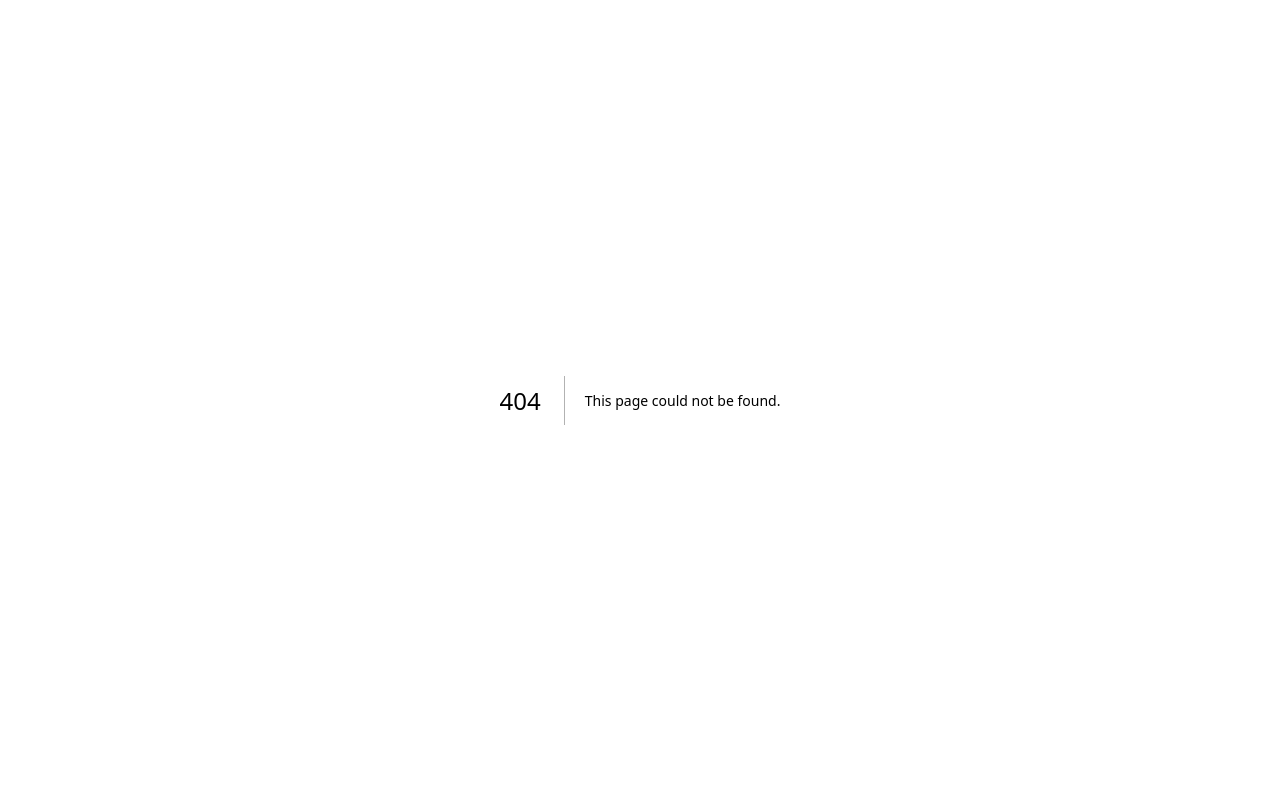
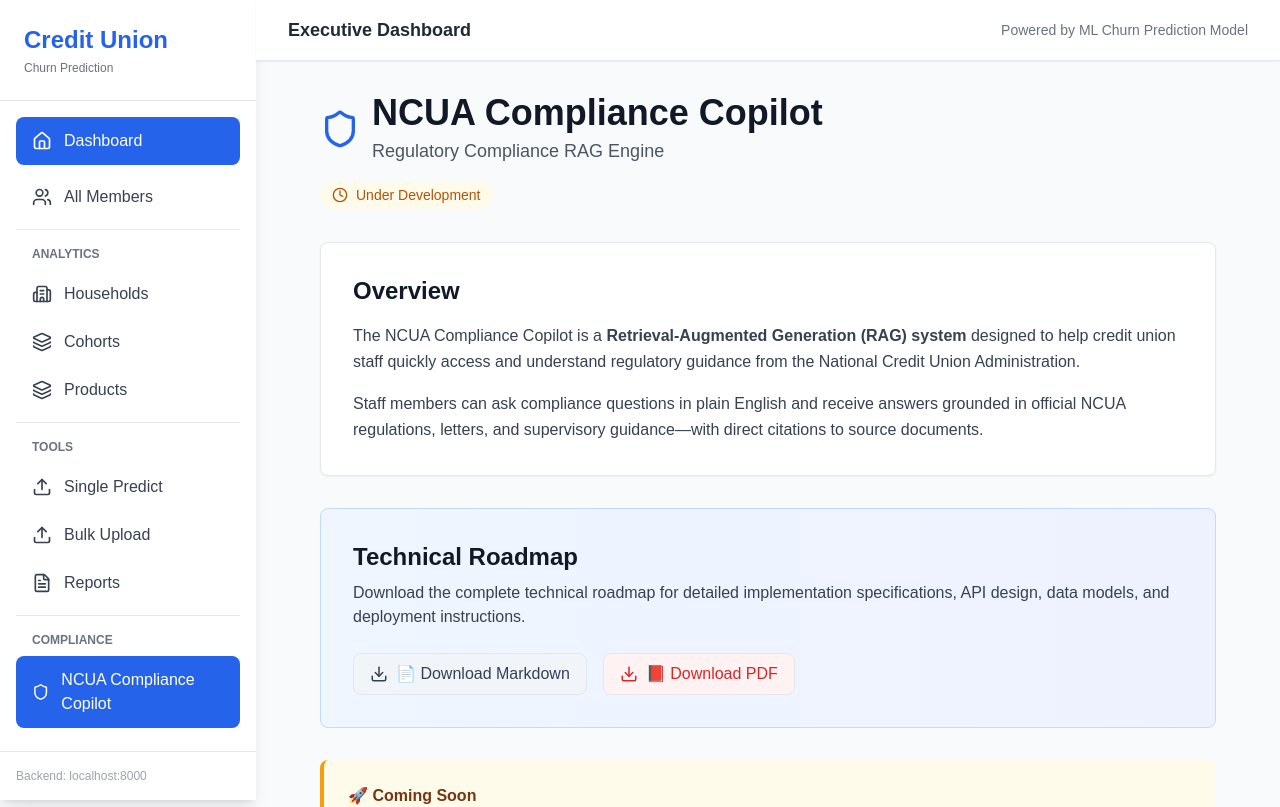
Before and after one commit to MeherMS/Credit-Union-Member-Churn-Prediction-System, a Next.js app in the folder frontend/: page /ncua in a window 1280 px wide. Before the commit this address had no page. Shown: the top 807 px of the page. Built offline with nearby package versions, Linux system fonts and the light colour scheme.

Commit message:
add NCUA feature roadmap

```diff
--- /dev/null
+++ b/frontend/app/components/DownloadButton.tsx
@@ -0,0 +1,72 @@
+// frontend/app/components/DownloadButton.tsx
+
+'use client';
+
+import React, { useState } from 'react';
+import { Download, FileText, File } from 'lucide-react';
+
+interface DownloadButtonProps {
+  filename: string;
+  githubPath: string; // Path in GitHub repo (e.g., "roadmaps/NCUA_Compliance_Copilot_Technical_Roadmap.md")
+  type: 'md' | 'pdf';
+  label?: string;
+}
+
+export default function DownloadButton({
+  filename,
+  githubPath,
+  type,
+  label
+}: DownloadButtonProps) {
+  const [isLoading, setIsLoading] = useState(false);
+
+  const displayLabel = label || (type === 'md' ? 'Download Markdown' : 'Download PDF');
+  const Icon = type === 'md' ? FileText : File;
+  const bgColor = type === 'md' ? 'bg-slate-100 hover:bg-slate-200' : 'bg-red-50 hover:bg-red-100';
+  const textColor = type === 'md' ? 'text-slate-700' : 'text-red-600';
+
+  // GitHub raw content URL
+  const githubRawUrl = `https://raw.githubusercontent.com/MeherMS/Credit-Union-Member-Churn-Prediction-System/main/${githubPath}`;
+
+  const handleDownload = async () => {
+    try {
+      setIsLoading(true);
+
+      // Fetch from GitHub raw URL
+      const response = await fetch(githubRawUrl);
+
+      if (!response.ok) {
+        throw new Error(`Failed to download ${type.toUpperCase()} (HTTP ${response.status})`);
+      }
+
+      // Create blob from response
+      const blob = await response.blob();
+
+      // Create download link
+      const url = window.URL.createObjectURL(blob);
+      const link = document.createElement('a');
+      link.href = url;
+      link.download = filename;
+      document.body.appendChild(link);
+      link.click();
+      link.parentNode?.removeChild(link);
+      window.URL.revokeObjectURL(url);
+    } catch (error) {
+      console.error('Download failed:', error);
+      alert(`Failed to download ${displayLabel}. Please try again.`);
+    } finally {
+      setIsLoading(false);
+    }
+  };
+
+  return (
+    <button
+      onClick={handleDownload}
+      disabled={isLoading}
+      className={`inline-flex items-center gap-2 px-4 py-2 rounded-lg border border-gray-200 ${bgColor} ${textColor} font-medium transition-colors disabled:opacity-50 disabled:cursor-not-allowed`}
+    >
+      <Download size={18} />
+      <span>{isLoading ? 'Downloading...' : displayLabel}</span>
+    </button>
+  );
+}
--- a/frontend/app/components/Layout.tsx
+++ b/frontend/app/components/Layout.tsx
@@ -2,7 +2,7 @@
 
 import Link from 'next/link';
 import { usePathname } from 'next/navigation';
-import { BarChart3, Users, FileText, Upload, Home, Building2, Layers } from 'lucide-react';
+import { BarChart3, Users, FileText, Upload, Home, Building2, Layers, Shield } from 'lucide-react';
 import Footer from './Footer';
 
 export default function Layout({ children }: { children: React.ReactNode }) {
@@ -97,6 +97,19 @@
               <span>Reports</span>
             </Link>
           </div>
+
+          {/* Compliance Section */}
+          <div className="pt-4 border-t mt-4">
+            <p className="text-xs font-semibold text-gray-500 uppercase px-4 mb-2">Compliance</p>
+
+            <Link
+              href="/ncua"
+              className={`flex items-center space-x-3 px-4 py-3 rounded-lg transition ${isActive('/ncua')}`}
+            >
+              <Shield size={20} />
+              <span>NCUA Compliance Copilot</span>
+            </Link>
+          </div>
         </nav>
 
         {/* Sidebar Footer */}
--- /dev/null
+++ b/frontend/app/components/StatusBadge.tsx
@@ -0,0 +1,51 @@
+// frontend/app/components/StatusBadge.tsx
+
+import React from 'react';
+import { AlertCircle, CheckCircle, Clock } from 'lucide-react';
+
+interface StatusBadgeProps {
+  status: 'planning' | 'in-development' | 'coming-soon' | 'completed';
+  text?: string;
+}
+
+export default function StatusBadge({ status, text }: StatusBadgeProps) {
+  const baseStyles = 'inline-flex items-center gap-2 px-3 py-1 rounded-full text-sm font-medium';
+
+  const statusConfig = {
+    'planning': {
+      bg: 'bg-blue-50',
+      text: 'text-blue-700',
+      icon: AlertCircle,
+      defaultText: 'Planning Phase'
+    },
+    'in-development': {
+      bg: 'bg-amber-50',
+      text: 'text-amber-700',
+      icon: Clock,
+      defaultText: 'Under Development'
+    },
+    'coming-soon': {
+      bg: 'bg-purple-50',
+      text: 'text-purple-700',
+      icon: Clock,
+      defaultText: 'Coming Soon'
+    },
+    'completed': {
+      bg: 'bg-green-50',
+      text: 'text-green-700',
+      icon: CheckCircle,
+      defaultText: 'Completed'
+    }
+  };
+
+  const config = statusConfig[status];
+  const Icon = config.icon;
+  const displayText = text || config.defaultText;
+
+  return (
+    <div className={`${baseStyles} ${config.bg} ${config.text}`}>
+      <Icon size={16} />
+      <span>{displayText}</span>
+    </div>
+  );
+}
--- /dev/null
+++ b/frontend/app/ncua/page.tsx
@@ -0,0 +1,86 @@
+// frontend/app/ncua/page.tsx
+
+'use client';
+
+import React from 'react';
+import { FileText, Zap, Shield, Clock, BookOpen, Download } from 'lucide-react';
+import Layout from '@/app/components/Layout';
+import StatusBadge from '@/app/components/StatusBadge';
+import DownloadButton from '@/app/components/DownloadButton';
+
+function NCUAContent() {
+  return (
+    <div className="max-w-4xl mx-auto">
+      {/* Header Section */}
+      <div className="mb-8">
+        <div className="flex items-center gap-3 mb-4">
+          <Shield size={40} className="text-blue-600" />
+          <div>
+            <h1 className="text-4xl font-bold text-gray-900">
+              NCUA Compliance Copilot
+            </h1>
+            <p className="text-lg text-gray-600 mt-1">
+              Regulatory Compliance RAG Engine
+            </p>
+          </div>
+        </div>
+        <StatusBadge status="in-development" text="Under Development" />
+      </div>
+
+      {/* Description Card */}
+      <div className="bg-white rounded-lg shadow-sm border border-gray-200 p-8 mb-8">
+        <h2 className="text-2xl font-bold text-gray-900 mb-4">Overview</h2>
+        <p className="text-gray-700 leading-relaxed mb-4">
+          The NCUA Compliance Copilot is a <strong>Retrieval-Augmented Generation (RAG) system</strong> designed
+          to help credit union staff quickly access and understand regulatory guidance from the National Credit Union Administration.
+        </p>
+        <p className="text-gray-700 leading-relaxed">
+          Staff members can ask compliance questions in plain English and receive answers grounded in official NCUA
+          regulations, letters, and supervisory guidance—with direct citations to source documents.
+        </p>
+      </div>
+
+
+      {/* Download Section */}
+      <div className="bg-gradient-to-r from-blue-50 to-indigo-50 rounded-lg border border-blue-200 p-8 mb-8">
+        <h2 className="text-2xl font-bold text-gray-900 mb-2">Technical Roadmap</h2>
+        <p className="text-gray-700 mb-6">
+          Download the complete technical roadmap for detailed implementation specifications, API design,
+          data models, and deployment instructions.
+        </p>
+
+        <div className="flex gap-4 flex-wrap">
+          <DownloadButton
+            filename="NCUA_Compliance_Copilot_Technical_Roadmap.md"
+            githubPath="roadmaps/NCUA_Compliance_Copilot_Technical_Roadmap.md"
+            type="md"
+            label="📄 Download Markdown"
+          />
+          <DownloadButton
+            filename="NCUA_Compliance_Copilot_Technical_Roadmap.pdf"
+            githubPath="roadmaps/NCUA_Compliance_Copilot_Technical_Roadmap.pdf"
+            type="pdf"
+            label="📕 Download PDF"
+          />
+        </div>
+      </div>
+
+      {/* Status Callout */}
+      <div className="bg-amber-50 border-l-4 border-amber-500 p-6 rounded-lg">
+        <h3 className="font-bold text-amber-900 mb-2">🚀 Coming Soon</h3>
+        <p className="text-amber-800 text-sm">
+          This feature is currently under active development. Check back soon for live updates on
+          implementation progress. For questions about this feature, contact the development team.
+        </p>
+      </div>
+    </div>
+  );
+}
+
+export default function NCUAPage() {
+  return (
+    <Layout>
+      <NCUAContent />
+    </Layout>
+  );
+}
```
Also changed, not shown: 2 other files (tests, documents, lock files or other folders).
